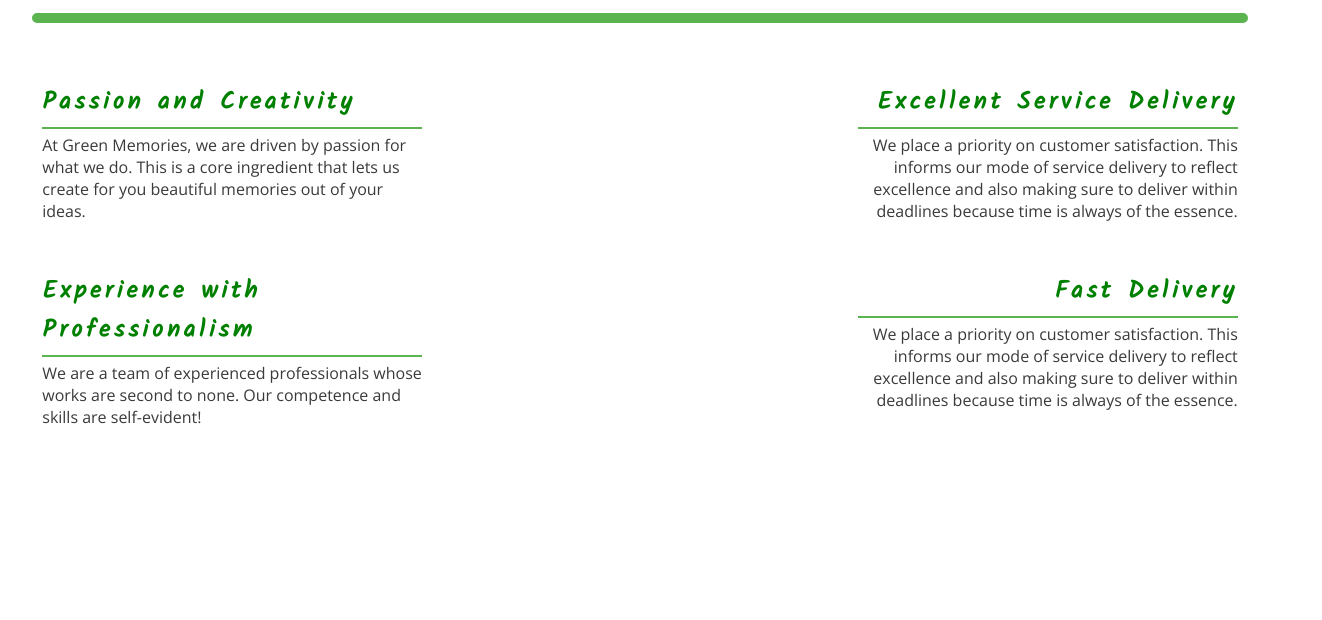
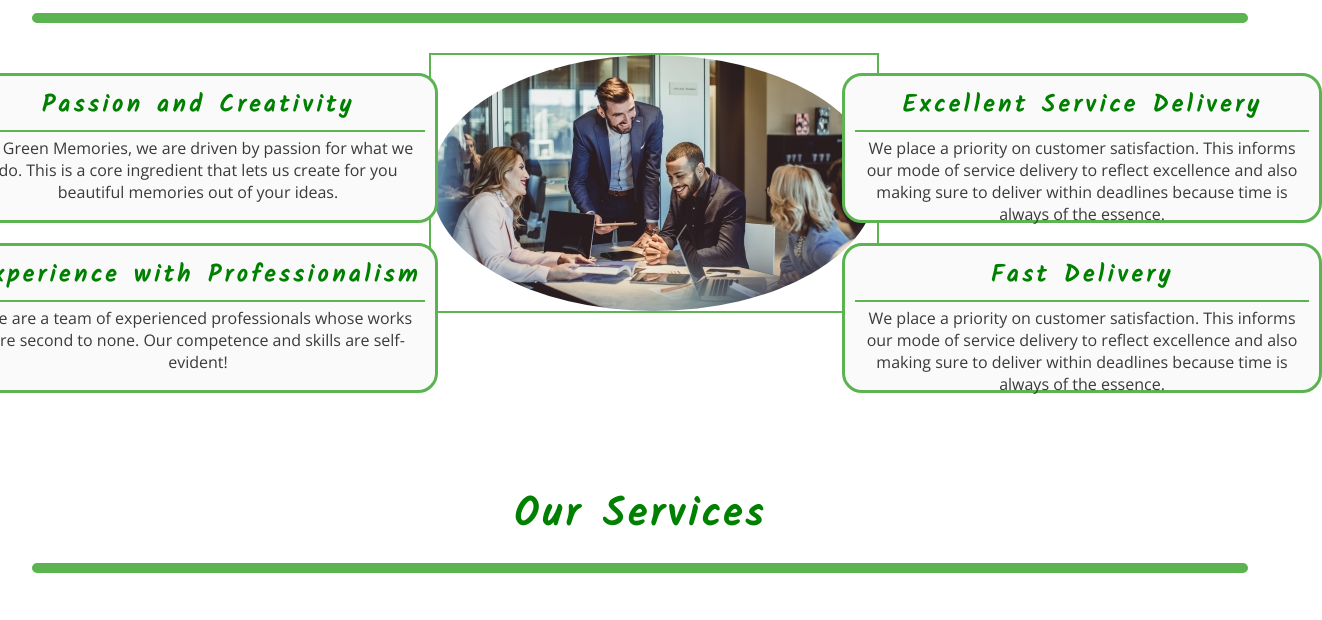
Before and after one commit to ChisomChioke/food-recipe-web, a plain HTML site: page index.html in a window 1280 px wide. Shown: the part 652-1272 px from the top of the page, 1322 px wide, since content can reach past the window. Drawn offline with nearby package versions, Linux system fonts and the light colour scheme.

Commit message:
Build the why_ we_ stand_ out section, add background image and styles

```diff
--- a/assets/css/styles.css
+++ b/assets/css/styles.css
@@ -105,43 +105,55 @@ h1, h2 {
 }
 
 #reasons {
-    height: 600px;
+    height: 400px;
 }
 
 #left-about {
-    padding-top: 30px;
-    width: 33%;
+    padding-top: 10px;
+    width: 35%;
     float: left;
 }
 
 .left-about-heading {
     width: 90%;
     float: right;
-    /* line-height: 20px; */
     clear: both;
     margin-bottom: 50px;
 }
 
 #right-about {
-    padding-top: 30px;
-    width: 33%;
+    padding-top: 10px;
+    width: 35%;
     float: right;
 }
 
 .right-about-heading {
     width: 90%;
     float: left;
-    /* line-height: 20px; */
     clear: both;
     margin-bottom: 50px;
 }
 
-.right-about-heading h2 {
-    text-align: right;
+#left-about > div {
+    margin: 10px;
+    background-color: #fafafa;
+    text-align: center;
+    border-radius: 20px;
+    width: 480px;
+    height: 150px;
+    border: 3px solid #5bb450;
+    padding: 10px 10px;
 }
 
-.right-about-heading p {
-    text-align: right;
+#right-about > div {
+    margin: 10px;
+    background-color: #fafafa;
+    text-align: center;
+    border-radius: 20px;
+    width: 480px;
+    height: 150px;
+    border: 3px solid #5bb450;
+    padding: 10px 10px;
 }
 
 #center-about {
@@ -150,8 +162,15 @@ h1, h2 {
 }
 
 #circle-container {
-    width: 300px;
-    height: 300px;
+    width: 450px;
+    height: 260px;
+    /* padding: 30px; */
+    /*border-style: solid;
+    border-color: #5bb450;
+    border-width: 1px; */
+    border: 2px solid #5bb450;
+    /* border-radius: 50%; */
+    margin: 0 auto;
 }
 
 
@@ -253,5 +272,7 @@ hr {
 }
 
 #bgd7 {
-    background: url('/assets/images/candle_cake2.jpg') no-repeat center center;
+    background: url('/assets/images/event-planning1.jpg') no-repeat center center;
+    height: 100%;
+    border-radius: 50%;
 }
```
Also changed, not shown: assets/images/event-planning2.jpg (added).
